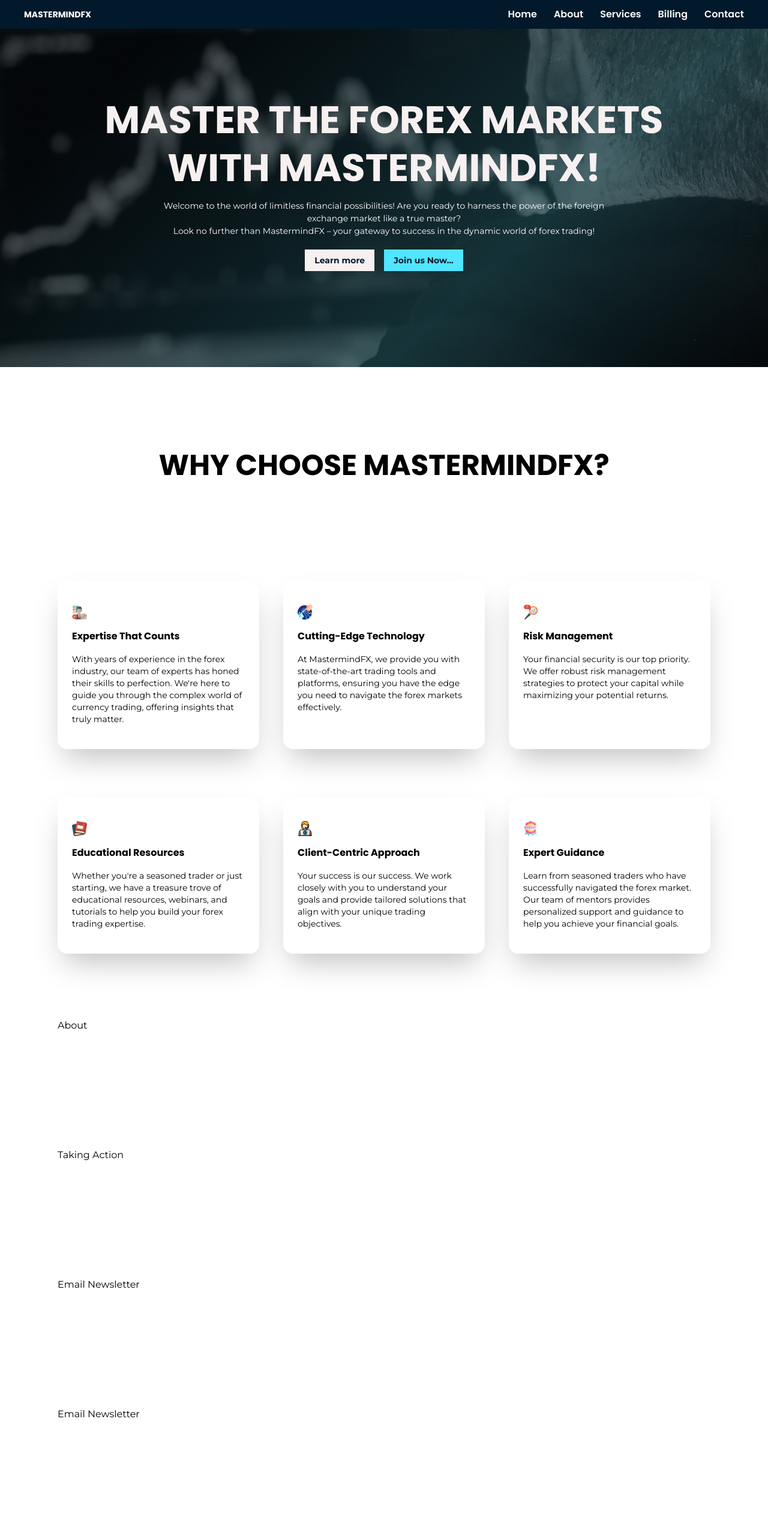
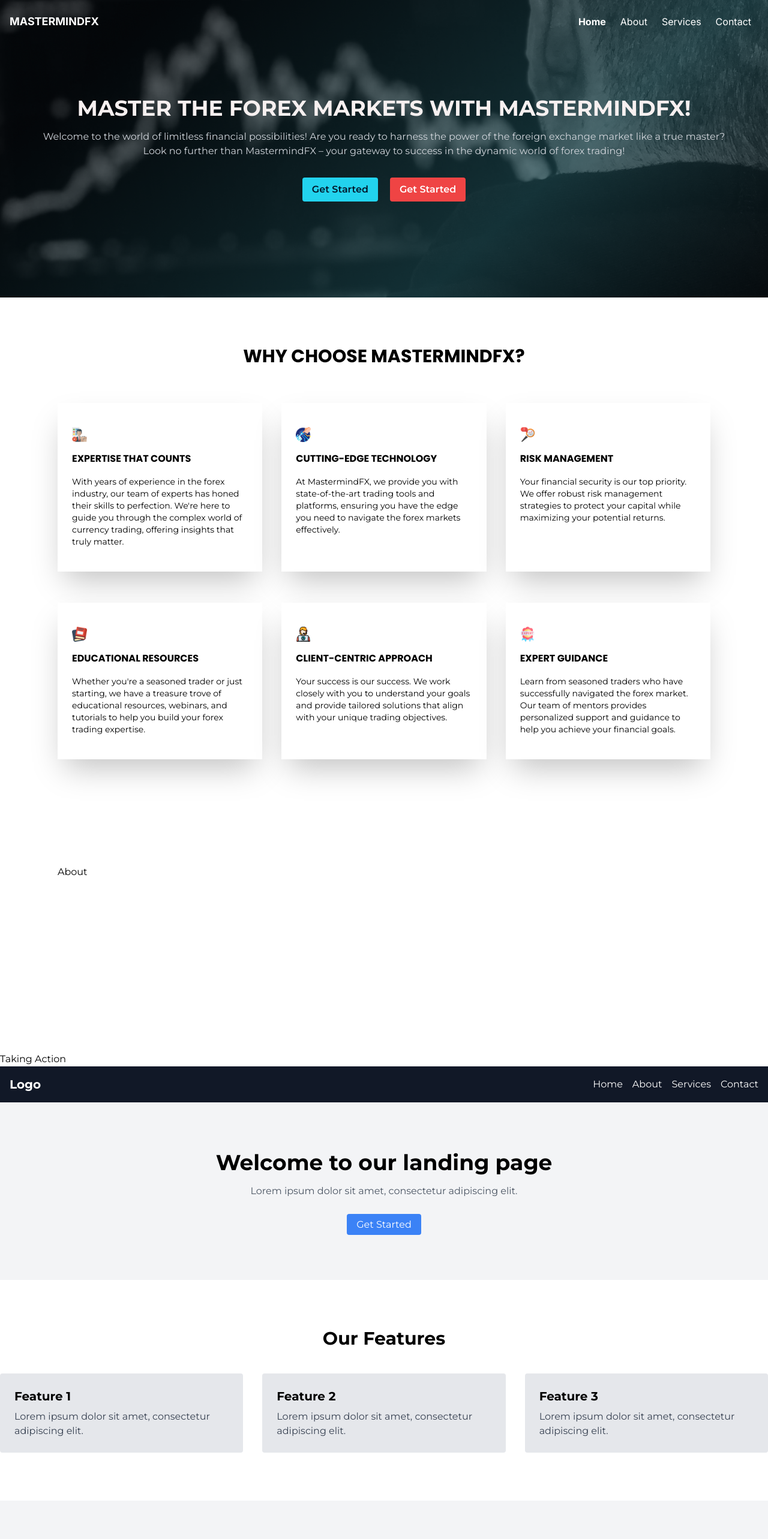
Before and after one commit to EdwinFestus/msFx.com, a Next.js app: page / in a window 1280 px wide. Shown: the top 2566 px of the page at 60% size. Before the commit the page ends 2466 px from the top, so only its background shows below. Built offline with nearby package versions, Linux system fonts and the light colour scheme; a web font is replaced by a local one.

Commit message:
refine 2.0

```diff
--- /dev/null
+++ b/app/LandingPage.tsx
@@ -0,0 +1,82 @@
+import React from 'react'
+
+function LandingPage() {
+    return (
+        <>
+
+            {/* <!-- Navigation --> */}
+            <nav className="bg-gray-900 text-white p-4">
+                <div className="container mx-auto flex justify-between items-center">
+                    <a href="#" className="text-xl font-bold">Logo</a>
+                    <ul className="flex space-x-4">
+                        <li><a href="#" className="hover:text-gray-400">Home</a></li>
+                        <li><a href="#" className="hover:text-gray-400">About</a></li>
+                        <li><a href="#" className="hover:text-gray-400">Services</a></li>
+                        <li><a href="#" className="hover:text-gray-400">Contact</a></li>
+                    </ul>
+                </div>
+            </nav>
+
+            {/* <!-- Hero Section --> */}
+            <header className="bg-gray-100 py-20">
+                <div className="container mx-auto text-center">
+                    <h1 className="text-4xl font-bold mb-4">Welcome to our landing page</h1>
+                    <p className="text-gray-600 mb-8">Lorem ipsum dolor sit amet, consectetur adipiscing elit.</p>
+                    <a href="#" className="bg-blue-500 hover:bg-blue-600 text-white py-2 px-4 rounded">Get Started</a>
+                </div>
+            </header>
+
+            {/* <!-- Features Section --> */}
+            <section className="bg-white py-20">
+                <div className="container mx-auto">
+                    <h2 className="text-3xl font-bold text-center mb-10">Our Features</h2>
+                    <div className="grid grid-cols-1 md:grid-cols-2 lg:grid-cols-3 gap-8">
+                        <div className="bg-gray-200 p-6 rounded">
+                            <h3 className="text-xl font-bold mb-2">Feature 1</h3>
+                            <p className="text-gray-700">Lorem ipsum dolor sit amet, consectetur adipiscing elit.</p>
+                        </div>
+                        <div className="bg-gray-200 p-6 rounded">
+                            <h3 className="text-xl font-bold mb-2">Feature 2</h3>
+                            <p className="text-gray-700">Lorem ipsum dolor sit amet, consectetur adipiscing elit.</p>
+                        </div>
+                        <div className="bg-gray-200 p-6 rounded">
+                            <h3 className="text-xl font-bold mb-2">Feature 3</h3>
+                            <p className="text-gray-700">Lorem ipsum dolor sit amet, consectetur adipiscing elit.</p>
+                        </div>
+                    </div>
+                </div>
+            </section>
+
+            {/* <!-- Testimonials Section --> */}
+            <section className="bg-gray-100 py-20">
+                <div className="container mx-auto">
+                    <h2 className="text-3xl font-bold text-center mb-10">Testimonials</h2>
+                    <div className="grid grid-cols-1 md:grid-cols-2 lg:grid-cols-3 gap-8">
+                        <div className="bg-white p-6 rounded">
+                            <p className="text-gray-700">"Lorem ipsum dolor sit amet, consectetur adipiscing elit."</p>
+                            <p className="text-gray-600">- John Doe</p>
+                        </div>
+                        <div className="bg-white p-6 rounded">
+                            <p className="text-gray-700">"Lorem ipsum dolor sit amet, consectetur adipiscing elit."</p>
+                            <p className="text-gray-600">- Jane Smith</p>
+                        </div>
+                        <div className="bg-white p-6 rounded">
+                            <p className="text-gray-700">"Lorem ipsum dolor sit amet, consectetur adipiscing elit."</p>
+                            <p className="text-gray-600">- Mike Johnson</p>
+                        </div>
+                    </div>
+                </div>
+            </section>
+
+            {/* <!-- Footer Section --> */}
+            <footer className="bg-gray-900 text-white py-10">
+                <div className="container mx-auto text-center">
+                    <p>&copy; 2022 Your Company. All rights reserved.</p>
+                </div>
+            </footer>
+
+        </>
+    )
+}
+
+export default LandingPage
--- a/app/hero/WhyUs/WhyUs.tsx
+++ b/app/hero/WhyUs/WhyUs.tsx
@@ -4,10 +4,10 @@
 
 const WhyUs = () => {
   return (
-    <section className='flex items-start lg:items-center flex-col py-3 font-text max-container mx-auto'>
-        <h2 className='text-3xl md:text-4xl lg:text-5xl font-heading font-bold uppercase md:text-center py-[3rem] md:py-[5rem]  lg:py-[8rem]'>Why Choose MastermindFX?</h2>
+    <section className='flex items-start lg:items-center flex-col py-20 font-text max-container mx-auto'>
+        <h2 className='text-3xl font-bold text-center mb-10 font-heading uppercase'>Why Choose MastermindFX?</h2>
 
-        <div className='grid grid-cols-1 md:grid-cols-2 lg:grid-cols-3 gap-10 md:gap-15 lg:gap-15'>
+        <div className='grid grid-cols-1 md:grid-cols-2 lg:grid-cols-3 gap-8'>
             <WhyUsComponent
               icon={'/icons/project-manager.png'}
               title='Expertise That Counts'
--- a/app/hero/WhyUs/WhyUsComponent.tsx
+++ b/app/hero/WhyUs/WhyUsComponent.tsx
@@ -3,7 +3,7 @@
 
 const WhyUsComponent = ({ icon, title, text } : {icon: string, title: string, text:string}) => {
     return (
-        <div className='flex items-start space-y-4 flex-col  mt-10 bg-white shadow-2xl px-6 py-10 rounded-2xl w-full' >
+        <div className='flex items-start space-y-4 flex-col  md:mt-5 bg-white shadow-2xl px-6 py-10 rounded-none w-full' >
             <div className="">
                 <Image
                     src={icon}
@@ -15,7 +15,7 @@
                 />
             </div>
 
-            <h3 className="font-heading text-md font-bold">{title}</h3>
+            <h3 className="font-heading text-md font-bold uppercase">{title}</h3>
             <p className="text-sm">{text}</p>
         </div>
     )
--- a/app/hero/page.tsx
+++ b/app/hero/page.tsx
@@ -7,13 +7,13 @@
 
     <section className='flex flex-col items-center justify-center container mx-auto h-full py-40  px-4  text-center'>
 
-        <h1 className='text-xl font-bold uppercase font-heading leading-tight text-light-md pb-[.8rem] md:text-[4rem] md:max-w-5xl '>Master the Forex Markets with <span className='text-white-md'>MastermindFX!</span></h1>
+        <h1 className='text-4xl font-bold mb-4 text-light-md uppercase'>Master the Forex Markets with <span className='text-white-md'>MastermindFX!</span></h1>
 
-        <p className='text-white text-center leading-normal text-sm   md:max-w-3xl font-normal'>Welcome to the world of limitless financial possibilities! Are you ready to harness the power of the foreign exchange market like a true master? <span className="hidden md:inline-block">Look no further than MastermindFX – your gateway to success in the dynamic world of forex trading!</span></p>
+        <p className='text-gray-300 mb-8'>Welcome to the world of limitless financial possibilities! Are you ready to harness the power of the foreign exchange market like a true master? <span className="hidden md:inline-block">Look no further than MastermindFX – your gateway to success in the dynamic world of forex trading!</span></p>
 
-        <div className='flex items-center justify-center gap-4 mt-5'>
-            <Button label='Learn more' bgColor='bg-light-md' textColor='text-base-md' />
-            <Button label='Join us Now...' bgColor='bg-lightblue-md' textColor='text-base-md' />
+        <div  className='flex space-x-5'>
+          <a href="#" className=" hover:bg-lightblue-md bg-cyan-400 text-base-md py-2 font-semibold px-4 rounded">Get Started</a>
+          <a href="#" className="bg-red-500 hover:bg-red-400  py-2 font-semibold px-4 rounded text-white">Get Started</a>
         </div>
     </section>
   )
--- a/app/page.tsx
+++ b/app/page.tsx
@@ -3,6 +3,7 @@
 import WhyUs from '@/app/hero/WhyUs/WhyUs'
 import Hero from '@/app/hero/page'
 import About from './hero/AboutUs/About'
+import LandingPage from './LandingPage'
 
 export default function Home() {
   return (
@@ -23,7 +24,11 @@
         <About />
       </section>
       <section className='p-24'>
+
+      </section>
+      <section className=''>
         Taking Action
+        <LandingPage />
       </section>
       <section className='p-24'>
         Email Newsletter
--- /dev/null
+++ b/app/testimonial/CardTestimonial.tsx
@@ -0,0 +1,25 @@
+import React from 'react'
+
+function CardTestimonial({imgUrl, text, name}: {imgUrl?:string, text: string, name: string}) {
+    return (
+        <div className="container mx-auto">
+            <h2 className="text-3xl font-bold text-center mb-10">Testimonials</h2>
+            <div className="grid grid-cols-1 md:grid-cols-2 lg:grid-cols-3 gap-8">
+                <div className="bg-white p-6 rounded">
+                    <p className="text-gray-700">{text}</p>
+                    <p className="text-gray-600">- {name}</p>
+                </div>
+                <div className="bg-white p-6 rounded">
+                    <p className="text-gray-700">"Lorem ipsum dolor sit amet, consectetur adipiscing elit."</p>
+                    <p className="text-gray-600 font-bold">- Jane Smith</p>
+                </div>
+                <div className="bg-white p-6 rounded">
+                    <p className="text-gray-700">"Lorem ipsum dolor sit amet, consectetur adipiscing elit."</p>
+                    <p className="text-gray-600">- Mike Johnson</p>
+                </div>
+            </div>
+        </div>
+    )
+}
+
+export default CardTestimonial
--- /dev/null
+++ b/components/Nav.tsx
@@ -0,0 +1,8 @@
+window.addEventListener("scroll", function () {
+    var nav = document.querySelector("nav");
+    nav.classList.toggle("bg-gray-900", window.scrollY > 0);
+  });
+
+  document.getElementById("mobile-menu-button").addEventListener("click", function () {
+    document.getElementById("desktop-menu").classList.toggle("hidden");
+  });
--- a/components/Navbar.tsx
+++ b/components/Navbar.tsx
@@ -5,37 +5,32 @@
 function Navbar() {
     return (
 
-        <section className=' fixed w-full py-3 sm:px-10 z-40 font-heading bg-base-md' >
-            <nav className='container-fluid relative flex items-center justify-between w-ful mx-auto px-4 md:px-0 '>
-                <div className='flex-1'>
-                    <h3 className='text-sm text-white font-bold leading-normal uppercase'>MastermindFx</h3>
-                </div>
-                <div className='flex space-x-20 items-center'>
-                    <ul className='hidden gap-7 sm:hidden lg:flex'>
-                        <li className='text-md  text-gray-50 leading-normal'>
-                            <a href="/" className='font-semibold'>Home</a>
-                        </li>
-                        <li className='text-md  text-gray-50 leading-normal'>
-                            <a href="/about" className='font-semibold'>About</a>
-                        </li>
-                        <li className='text-md  text-gray-50 leading-normal'>
-                            <a href="/services" className='font-semibold'>Services</a>
-                        </li>
-                        <li className='text-md  text-gray-50 leading-normal'>
-                            <a href="/billing" className='font-semibold'>Billing</a>
-                        </li>
-                        <li className='text-md  text-gray-50 leading-normal'>
-                            <a href="/contact" className='font-semibold'>Contact</a>
-                        </li>
-                    </ul>
-                    <div className='bg-lightblue-md py-2.5 px-10 rounded-full hidden'>
-                        <a href='/login' className='text-md text-base-md font-bold'> Login</a>
+        <section className='' >
+            <nav className="fixed w-full z-50 bg-transparent bg-gray-900 text-white ">
+                <div className="container mx-auto px-4">
+                    <div className="flex justify-between items-center py-4">
+                        <a href="#" className="text-lg font-bold text-white uppercase">MastermindFx</a>
+                        <button className="lg:hidden focus:outline-none" id="mobile-menu-button">
+                            <svg className="h-6 w-6 fill-current text-white" viewBox="0 0 24 24">
+                                <path
+                                    d="M4 6h16M4 12h16M4 18h16"
+                                    stroke="currentColor"
+                                    stroke-width="2"
+                                    stroke-linecap="round"
+                                    stroke-linejoin="round"
+                                ></path>
+                            </svg>
+                        </button>
+                        <div className="hidden lg:flex" id="desktop-menu">
+                            <a href="#" className="text-white hover:bg-gray-700 px-3 py-2 rounded-md font-bold">Home</a>
+                            <a href="#" className="text-white hover:bg-gray-700 px-3 py-2 rounded-md">About</a>
+                            <a href="#" className="text-white hover:bg-gray-700 px-3 py-2 rounded-md">Services</a>
+                            <a href="#" className="text-white hover:bg-gray-700 px-3 py-2 rounded-md">Contact</a>
+                        </div>
                     </div>
                 </div>
-                <div className='block  sm:block lg:hidden'>
-                    <button className='text-xl'><FaBars color='white' /></button>
-                </div>
             </nav>
+
         </section>
 
     )
```
